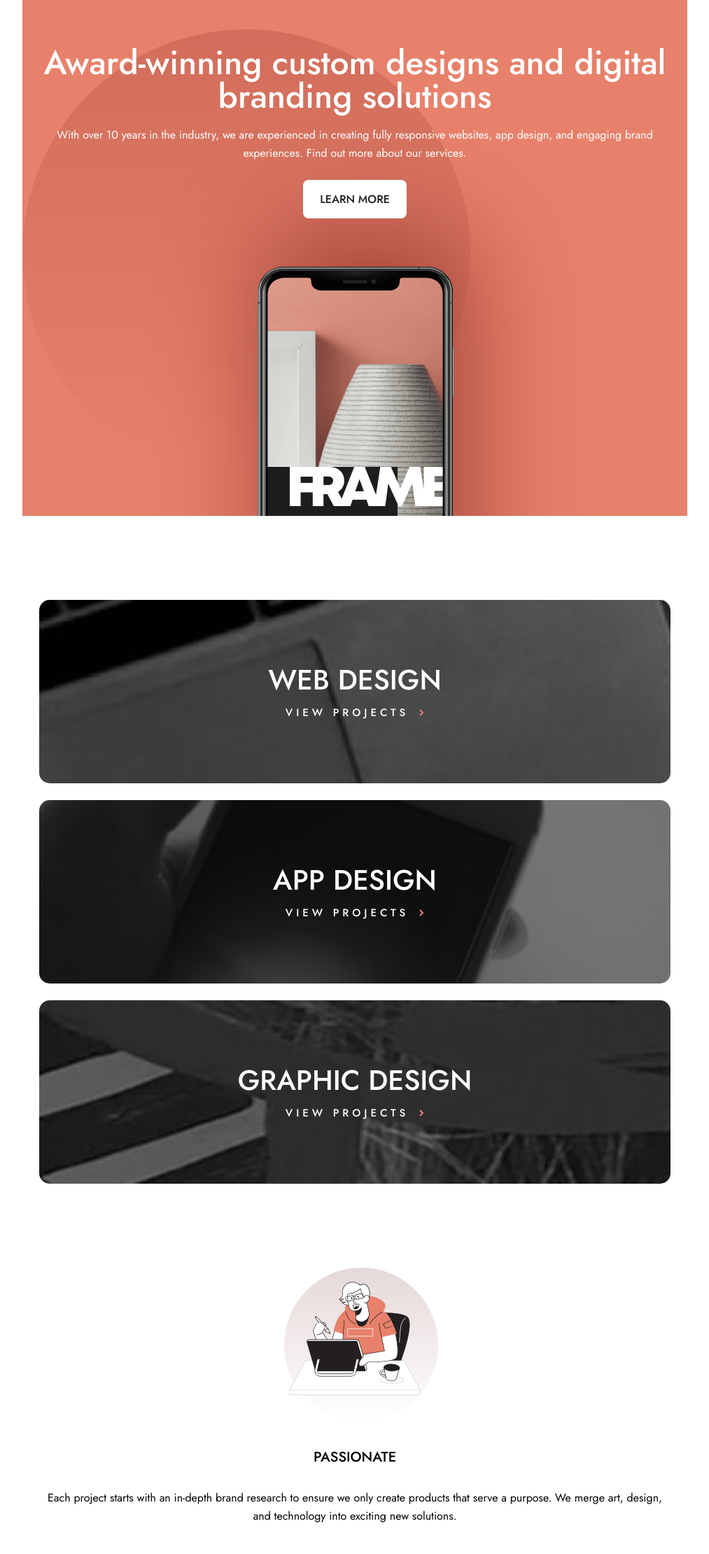
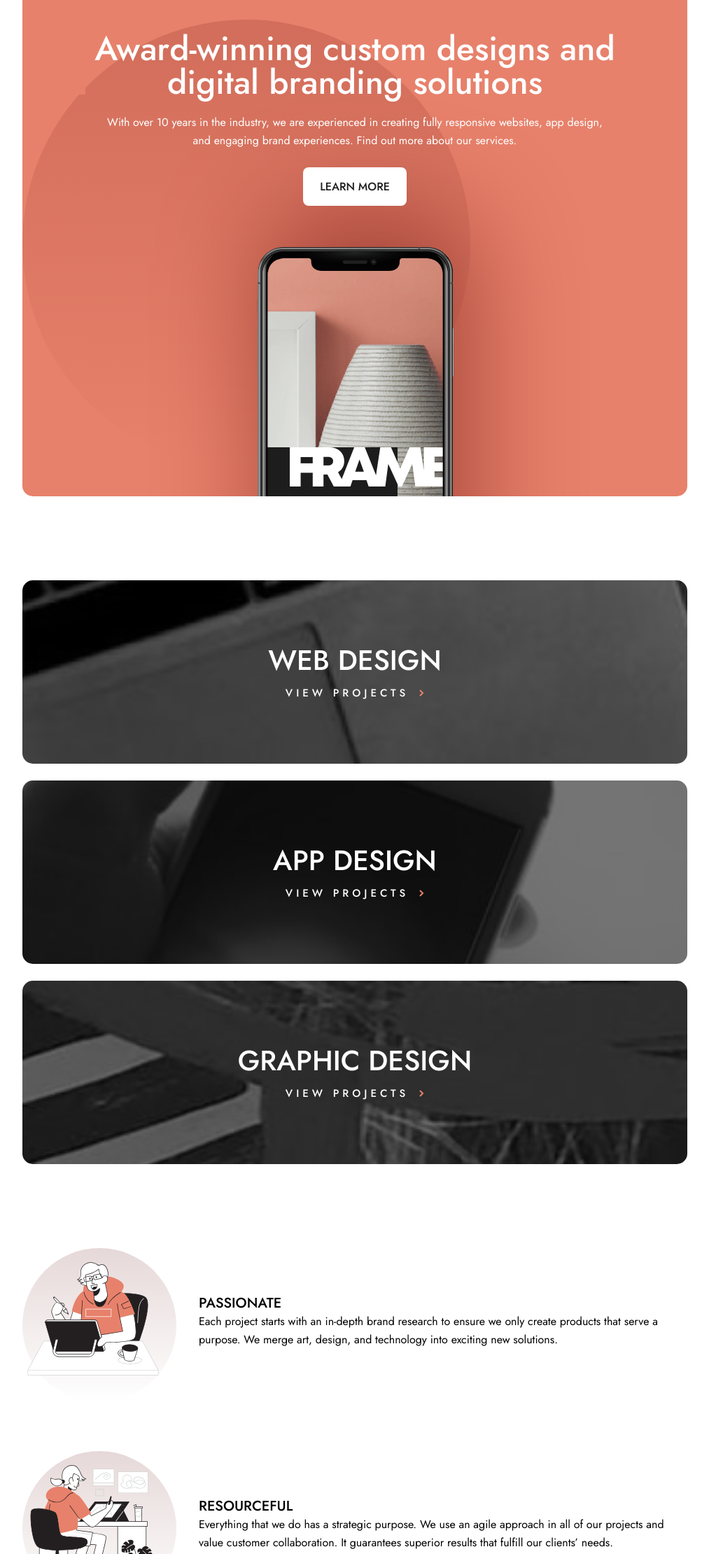
Before and after one commit to mbensa/designo, a website: page index.html in a window 1280 px wide. Shown: the part 111-2331 px from the top of the page at 70% size, without its empty margins (133-1146 px from the left). Drawn offline with Linux system fonts and the light colour scheme.

Commit message:
added tablet style

```diff
--- a/index.html
+++ b/index.html
@@ -79,11 +79,13 @@
               alt="image of a person sitting behind a desk with a tablet"
             />
           </div>
+          <div class="traits-description">
             <h3>PASSIONATE</h3>
             <p>
-            Each project starts with an in-depth brand research to ensure we only create products that serve a purpose.
-            We merge art, design, and technology into exciting new solutions.
+              Each project starts with an in-depth brand research to ensure we only create products that serve a
+              purpose. We merge art, design, and technology into exciting new solutions.
             </p>
+          </div>
         </div>
         <div class="traits-container">
           <div class="traits-image">
@@ -93,22 +95,26 @@
               alt="image of a person sitting behind a desk drawing on a tablet"
             />
           </div>
+          <div class="traits-description">
             <h3>RESOURCEFUL</h3>
             <p>
               Everything that we do has a strategic purpose. We use an agile approach in all of our projects and value
               customer collaboration. It guarantees superior results that fulfill our clients’ needs.
             </p>
           </div>
+        </div>
         <div class="traits-container">
           <div class="traits-image">
             <img class="bg-circle" src="assets/home/desktop/bg-pattern-hero-home.svg" alt="background circle" />
             <img src="assets/home/desktop/illustration-friendly.svg" alt="image of two people holding a large tablet" />
           </div>
+          <div class="traits-description">
             <h3>FRIENDLY</h3>
             <p>
-            We are a group of enthusiastic folks who know how to put people first. Our success depends on our customers,
-            and we strive to give them the best experience a company can provide.
+              We are a group of enthusiastic folks who know how to put people first. Our success depends on our
+              customers, and we strive to give them the best experience a company can provide.
             </p>
+          </div>
         </div>
       </section>
 
--- a/scss/_config.scss
+++ b/scss/_config.scss
@@ -32,11 +32,11 @@ html {
   font-weight: 400;
 
   @media (min-width: 768px) {
-    padding: 0 40px;
+    margin: 0 40px;
   }
 
   @media (min-width: 1024px) {
-    padding: 0 165px;
+    margin: 0 165px;
   }
 }
 
--- a/scss/_home.scss
+++ b/scss/_home.scss
@@ -11,18 +11,28 @@
   background-position: left;
   background-repeat: no-repeat;
 
+  @media (min-width: 768px) {
+    border-radius: 15px;
+  }
+
   .intro-text-container {
-    padding: 80px 25px 0 25px;
+    margin: 80px 25px 0 25px;
     color: white;
     text-align: center;
     z-index: 2;
+    @media (min-width: 768px) {
+      margin: 60px 58px;
+    }
 
     h1 {
-      padding-bottom: 18px;
+      padding-bottom: 20px;
     }
 
     p {
       padding-bottom: 40px;
+      @media (min-width: 768px) {
+        padding: 0 55px 40px 55px;
+      }
     }
 
     .intro-text-link {
@@ -37,6 +47,9 @@
     margin-top: 80px;
     display: flex;
     justify-content: center;
+    @media (min-width: 768px) {
+      margin-top: 10px;
+    }
 
     .intro-img {
       margin-bottom: -220px;
@@ -67,6 +80,7 @@
 
   .project-container {
     background-size: cover;
+    cursor: pointer;
     padding: 90px 0;
     text-align: center;
     border-radius: 15px;
@@ -76,6 +90,10 @@
     color: white;
     &:last-child {
       margin-bottom: 120px;
+    }
+
+    @media (min-width: 768px) {
+      margin: 0 0 24px 0;
     }
 
     h2 {
@@ -109,6 +127,9 @@
   padding: 0 24px;
   display: flex;
   flex-direction: column;
+  @media (min-width: 768px) {
+    padding: 0;
+  }
 
   .traits-container {
     text-align: center;
@@ -117,8 +138,16 @@
       margin-bottom: 120px;
     }
 
+    @media (min-width: 768px) {
+      display: flex;
+      align-items: center;
+    }
+
     .traits-image {
       text-align: center;
+      @media (min-width: 768px) {
+        margin-right: 50px;
+      }
 
       .bg-circle {
         position: absolute;
@@ -126,9 +155,16 @@
         z-index: -2;
       }
     }
-
-    h3 {
-      margin: 48px 0 32px 0;
+    .traits-description {
+      @media (min-width: 768px) {
+        text-align: left;
+      }
+      h3 {
+        margin: 48px 0 32px 0;
+        @media (min-width: 768px) {
+          margin: 0;
+        }
+      }
     }
   }
 }
@@ -150,6 +186,10 @@
   color: white;
   transform: skew(0deg);
   margin-bottom: -170px;
+  @media (min-width: 768px) {
+    margin: 0 0 -170px 0;
+    padding: 64px 100px;
+  }
 
   .contact-text {
     .contact-text-title {
```
Also changed, not shown: css/style.css. Lines whose indentation alone changed are shown as unchanged.
